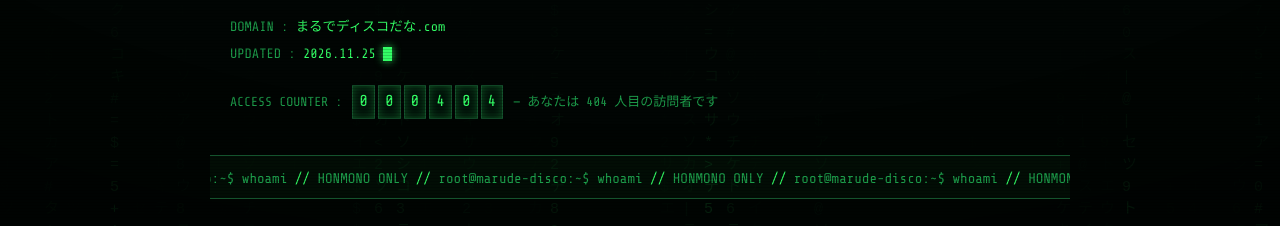
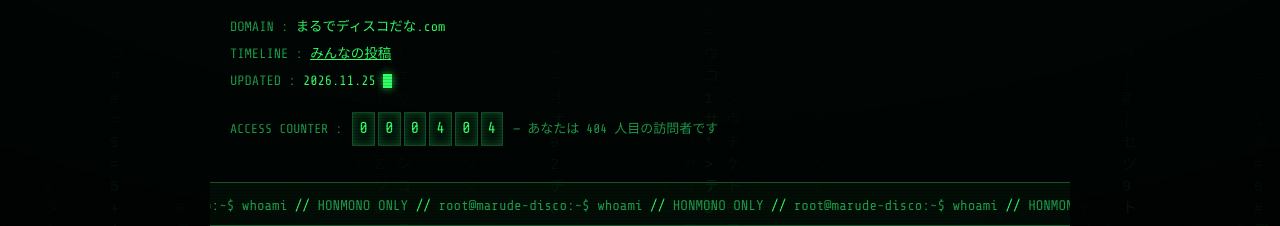
Before and after one commit to 404yay/marude-disco, a plain HTML site: page index.html in a window 1280 px wide. Shown: the part 513-739 px from the top of the page. Drawn offline with nearby package versions, Linux system fonts and the light colour scheme.

Commit message:
add timeline link

```diff
--- a/index.html
+++ b/index.html
@@ -166,6 +166,7 @@
     <h1>まるで<span class="neon glitch" data-text="ディスコ">ディスコ</span>だな<br>｜本物紹介</h1>
     <p class="sub">1代目から7代目まで、本物だけを紹介する。</p>
     <div class="meta">DOMAIN : <b>まるでディスコだな.com</b><br>
+    TIMELINE : <a href="https://z240sf.taila69eb7.ts.net/timeline" style="color:var(--grn)"><b>みんなの投稿</b></a><br>
     UPDATED : <b>2026.11.25</b> <span class="cursor"></span></div>
     <div class="counter">ACCESS COUNTER : <span class="digits"><i>0</i><i>0</i><i>0</i><i>4</i><i>0</i><i>4</i></span> — あなたは 404 人目の訪問者です</div>
     <div class="ticker"><div>root@marude-disco:~$ whoami <b>//</b> HONMONO ONLY <b>//</b> root@marude-disco:~$ whoami <b>//</b> HONMONO ONLY <b>//</b> root@marude-disco:~$ whoami <b>//</b> HONMONO ONLY <b>//</b> root@marude-disco:~$ whoami <b>//</b> HONMONO ONLY <b>//</b>&nbsp;</div></div>
```
